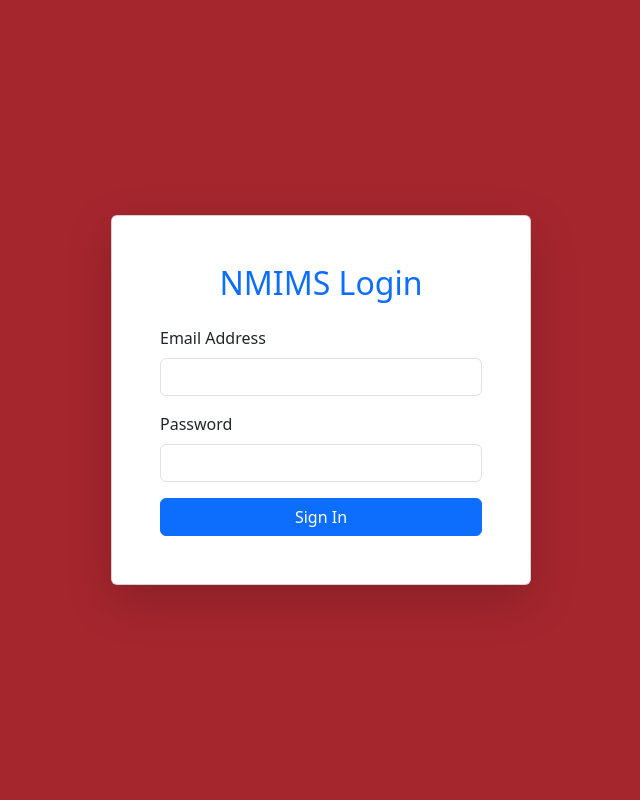
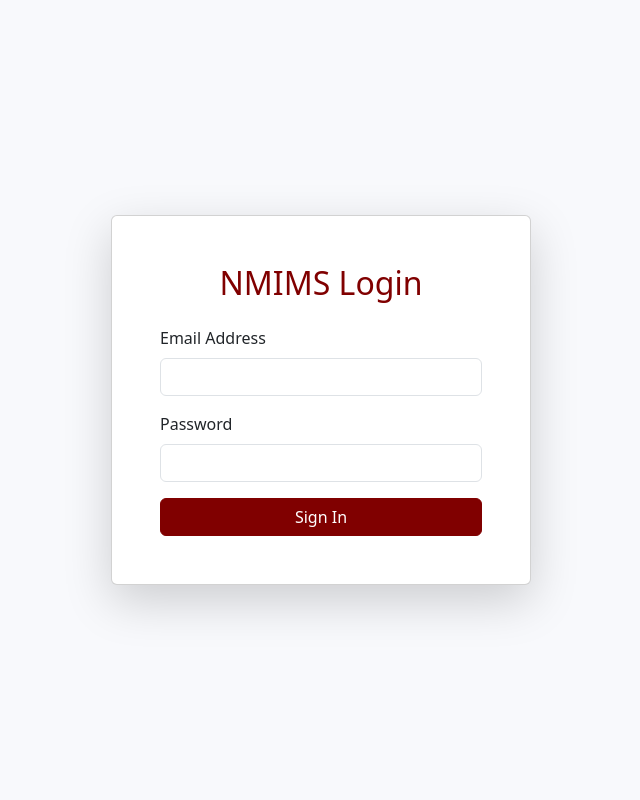
Before and after one commit to Ashi-run/Automatic-Timetable-Generator-, a Flask app: page /login in a window 1280 px wide. Shown: the whole page, without its empty margins (319-959 px from the left). Run offline with Flask 3, Linux system fonts and the light colour scheme.

Commit message:
Update login.html COLOR CHANGES

```diff
--- a/templates/login.html
+++ b/templates/login.html
@@ -5,18 +5,22 @@
     <meta name="viewport" content="width=device-width, initial-scale=1.0">
     <title>NMIMS Login</title>
     <link href="https://cdn.jsdelivr.net/npm/bootstrap@5.3.0/dist/css/bootstrap.min.css" rel="stylesheet">
-    <link rel="stylesheet" href="{{ url_for('static', filename='css/styles.css') }}">
     <style>
         body {
             display: flex;
             align-items: center;
             justify-content: center;
             min-height: 100vh;
-            background-color: #a6262e;
+            background-color: #f8f9fc;
         }
         .login-card {
             width: 100%;
             max-width: 420px;
+        }
+        /* Override Bootstrap's primary color with maroon */
+        :root {
+            --bs-primary: #800000;
+            --bs-primary-rgb: 128, 0, 0;
         }
     </style>
 </head>
@@ -43,7 +47,7 @@
                     <input type="password" class="form-control" id="password" name="password" required>
                 </div>
                 <div class="d-grid">
-                    <button type="submit" class="btn btn-primary">Sign In</button>
+                    <button type="submit" class="btn btn-primary" style="background-color: #800000 !important; border-color: #800000 !important;">Sign In</button>
                 </div>
             </form>
         </div>
```
